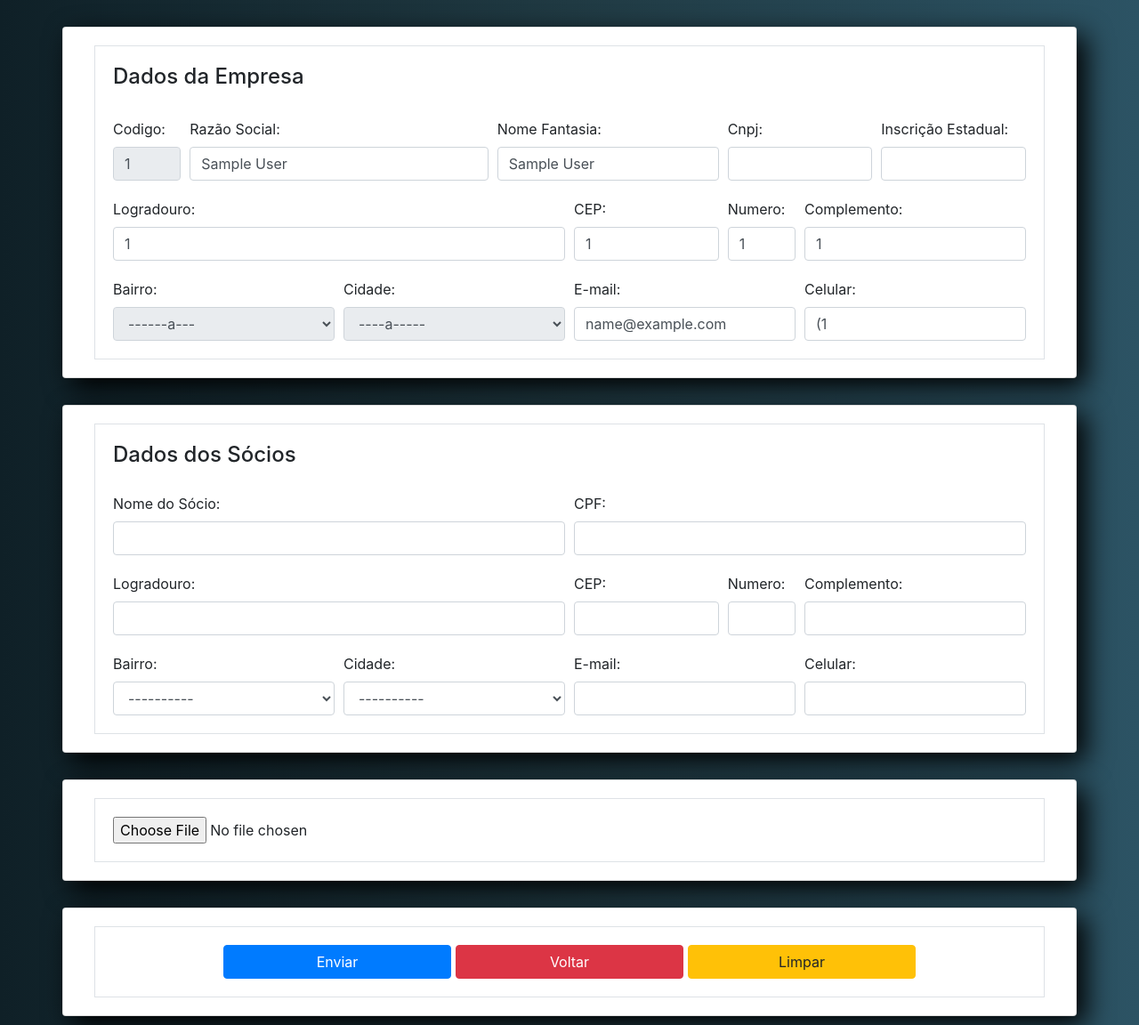
After one commit to arielnog/crud, a PHP site: page /form_juridico.php in a window 1280 px wide. The commit adds this page. Shown: the whole page at 89% size. Run offline with PHP 8.4, Linux system fonts and the light colour scheme; the visitor is signed in with stand-in values (Sample User, id 1); some libraries are stand-ins or nearby versions.

Commit message:
Add files via upload

```diff
--- /dev/null
+++ b/form_juridico.php
@@ -0,0 +1,231 @@
+<?php
+error_reporting(1);
+include_once "conecta_bd.php";
+session_start();
+
+if ($_SESSION["logado"] != "ok") {
+    header("location: tipo_cadastro.php");
+}
+if ($_SERVER["REQUEST_METHOD"] == "POST") {
+
+    $tipoPessoa = $_SESSION['tipoPessoa'];
+    $id_cliente = $_POST['id_cliente'];
+    $razaosocial = $_POST['razaosocial'];
+    $n_fantasia = $_POST['n_fantasia'];
+    $cnpj = $_POST['cnpj'];
+    $ie = $_POST['ie'];
+    $logradouro  = $_POST['logradouro'];
+    $cep = $_POST['cep'];
+    $num = $_POST['num'];
+    $complemento = $_POST['complemento'];
+    $id_bairro = $_POST['id_bairro'];
+    $cidade = $_POST['cidade'];
+    $email_cliente = $_POST['email'];
+    $cel_cliente = $_POST['cel'];
+
+    $sql = "INSERT INTO `juridico`(`tipoPessoa`, `id_cliente`, `razaosocial`, `n_fantasia`, `cnpj`, `ie`, `logradouro`, `cep`, `num`, `complemento`, `id_bairro`, `cidade`, `cel`, `email`
+            VALUES (:tipoPessoa,  :id_cliente, :razaosocia, :n_fantasia, :cnpj, :ie, :logradouro, :cep, :num, :complemento, :id_bairro, :cidade, :cel, :email)";
+
+    $stmt = $conn->prepare($sql);
+    if ($pdoExec = $stmt->execute(array(
+        ':tipoPessoa' => "$tipoPessoa",
+        ':id_cliente' => $id_cliente,
+        ':razaosocial' => $razaosocial,
+        ':n_fantasia' => $n_fantasia,
+        ':cnpj' => $cnpj,
+        ':ie' => $ie,
+        ':logradouro' => $logradouro,
+        ':cep' => $cep,
+        ':num' => $num,
+        ':complemento' => $complemento,
+        ':id_bairro' => $id_bairro,
+        ':cidade' => $cidade,
+        'email' => $email_cliente,
+        ':cel' => $cel_cliente
+    ))) {
+        echo "<script>
+            alert('Usuario Cadastrado com Sucesso!');
+            location.href = 'tipo_cadastro.php';
+            </script>";
+    };
+}
+?>
+<!DOCTYPE html>
+<html lang="en">
+
+<head>
+    <meta charset="utf-8">
+    <meta name="keywords" content="">
+    <meta name="author" content="">
+    <meta name="viewport" content="width=device-width, initial-scale=1">
+    <title>Ariel Rocha Nogueira - Engenheiro da Computação</title>
+    <link href="./css/bootstrap.min.css" rel="stylesheet">
+    <link href="./css/estilo.css" rel="stylesheet">
+    <script src="https://kit.fontawesome.com/a076d05399.js"></script>
+    <script src="./js/jquery.js"></script>
+    <script src="./js/bootstrap.min.js"></script>
+    <script src="./js/script.js"></script>
+    <script src="./js/jquery.mask.min.js"></script>
+</head>
+
+<body>
+    <main>
+        <div>
+            <form action="">
+                <div class="radio-select">
+
+                </div>
+                <div id="tipoPessoajuridico">
+                    <div class="container card card-marg">
+                        <div class="card-body border">
+                            <h4 class="card-title">Dados da Empresa</h4>
+                            <div class="form-row">
+                                <div class="col-sm-1">
+                                    <label for="">Codigo: </label>
+                                    <input class="form-control" type="text" name="id_cliente" value="<?php echo $_SESSION['id_cliente'] ?>" readonly>
+                                </div>
+                                <div class="col-sm-4">
+                                    <label for="">Razão Social: </label>
+                                    <input class="form-control" type="text" name="razaosocial" value="<?php echo $_SESSION['nome'] ?>" id="">
+                                </div>
+                                <div class="col-sm-3">
+                                    <label for="">Nome Fantasia: </label>
+                                    <input class="form-control" type="text" name="n_fantasia" value="<?php echo $_SESSION['nome_2'] ?>" id="">
+                                </div>
+                                <div class="col-sm-2">
+                                    <label for="">Cnpj: </label>
+                                    <input class="form-control" type="text" name="cnpj" id="cnpj">
+                                </div>
+                                <div class="col-sm-2">
+                                    <label for="">Inscrição Estadual: </label>
+                                    <input class="form-control" type="text" name="ie" id="ie">
+                                </div>
+                                <div class="col-sm-6">
+                                    <label for="">Logradouro: </label>
+                                    <input class="form-control" type="text" name="logradouro" value="<?php echo $_SESSION['logradouro'] ?>" id="">
+                                </div>
+                                <div class="col-sm-2">
+                                    <label for="">CEP: </label>
+                                    <input class="form-control" type="text" name="cep" value="<?php echo $_SESSION['cep'] ?>" id="cep">
+                                </div>
+                                <div class="col-sm-1">
+                                    <label for="">Numero: </label>
+                                    <input class="form-control" type="text" value="<?php echo $_SESSION['num'] ?>" name="num" id="num">
+                                </div>
+                                <div class="col-sm-3">
+                                    <label for="">Complemento: </label>
+                                    <input class="form-control" type="text" name="complemento" value="<?php echo $_SESSION['complemento'] ?>" id="">
+                                </div>
+                                <div class="col-sm-3">
+                                    <label for="">Bairro: </label>
+                                    <select name="id_bairro" class="form-control" readonly>
+                                        <option value="">------a---</option>
+                                        <option value="">------b---</option>
+                                        <option value="">------c---</option>
+                                    </select>
+                                </div>
+                                <div class="col-sm-3">
+                                    <label for="">Cidade: </label>
+                                    <select name="cidade" class="form-control" readonly>
+                                        <option value="">----a-----</option>
+                                        <option value="">-----b----</option>
+                                        <option value="">------c---</option>
+                                    </select>
+                                </div>
+                                <div class="col-sm-3">
+                                    <label for="">E-mail: </label>
+                                    <input class="form-control" type="email" value="<?php echo $_SESSION['email'] ?>" name="email" id="">
+                                </div>
+                                <div class="col-sm-3">
+                                    <label for="">Celular: </label>
+                                    <input class="form-control" type="text" value="<?php echo $_SESSION['cel'] ?>" name="cel" id="celular">
+                                </div>
+                            </div>
+                        </div>
+                    </div>
+                    <div class="container card card-marg ">
+                        <div class="card-body border">
+                            <h4>Dados dos Sócios</h4>
+                            <div class="form-row">
+                                <div class="col-sm-6">
+                                    <label for="">Nome do Sócio: </label>
+                                    <input class="form-control" type="text" name="" id="">
+                                </div>
+                                <div class="col-sm-6">
+                                    <label for="">CPF: </label>
+                                    <input class="form-control" type="text" name="" id="cpf">
+                                </div>
+                                <div class="col-sm-6">
+                                    <label for="">Logradouro: </label>
+                                    <input class="form-control" type="text" name="" id="">
+                                </div>
+                                <div class="col-sm-2">
+                                    <label for="">CEP: </label>
+                                    <input class="form-control" type="text" name="" id="cep">
+                                </div>
+                                <div class="col-sm-1">
+                                    <label for="">Numero: </label>
+                                    <input class="form-control" type="text" name="" id="num">
+                                </div>
+                                <div class="col-sm-3">
+                                    <label for="">Complemento: </label>
+                                    <input class="form-control" type="text" name="" id="">
+                                </div>
+                                <div class="col-sm-3">
+                                    <label for="">Bairro: </label>
+                                    <select class="form-control">
+                                        <option value="">----------</option>
+                                        <option value="">----------</option>
+                                        <option value="">----------</option>
+                                    </select>
+                                </div>
+                                <div class="col-sm-3">
+                                    <label for="">Cidade: </label>
+                                    <select class="form-control">
+                                        <option value="">----------</option>
+                                        <option value="">----------</option>
+                                        <option value="">----------</option>
+                                    </select>
+                                </div>
+                                <div class="col-sm-3">
+                                    <label for="">E-mail: </label>
+                                    <input class="form-control" type="email" name="" id="">
+                                </div>
+                                <div class="col-sm-3">
+                                    <label for="">Celular: </label>
+                                    <input class="form-control" type="text" name="" id="celular">
+                                </div>
+                            </div>
+                        </div>
+                    </div>
+                    <div class="container card card-marg ">
+                        <div class="card-body border">
+                            <input type="file">
+                        </div>
+                    </div>
+                </div>
+                <div class="container card card-marg ">
+                    <div class="card-body text-center border">
+                        <button class="btn btn-primary col-sm-3">Enviar</button>
+                        <a href="logout.php" class="btn btn-danger col-sm-3">Voltar</a>
+                        <button type="reset" class="btn btn-warning col-sm-3">Limpar</button>
+                    </div>
+                </div>
+        </div>
+        </form>
+        </div>
+    </main>
+    <script>
+        $(document).ready(function() {
+            $("#cnpj").mask("00.000.000/0000-00")
+            $("#ie").mask("000.000.000")
+            $("#cpf").mask("000.000.000-00")
+            $("#rg").mask("00.000.000-00")
+            $("#cep").mask("00000-000")
+            $("#celular").mask("(00) 00000-0000")
+        });
+    </script>
+</body>
+
+
+</html>
```
Also changed, not shown: form_fisico.php (added, +174 -0 lines), form_novos.php (+37 -51 lines), logout.php (added, +23 -0 lines), tipo_cadastro.php (+35 -6 lines), utilidade.php (added, +28 -0 lines).
